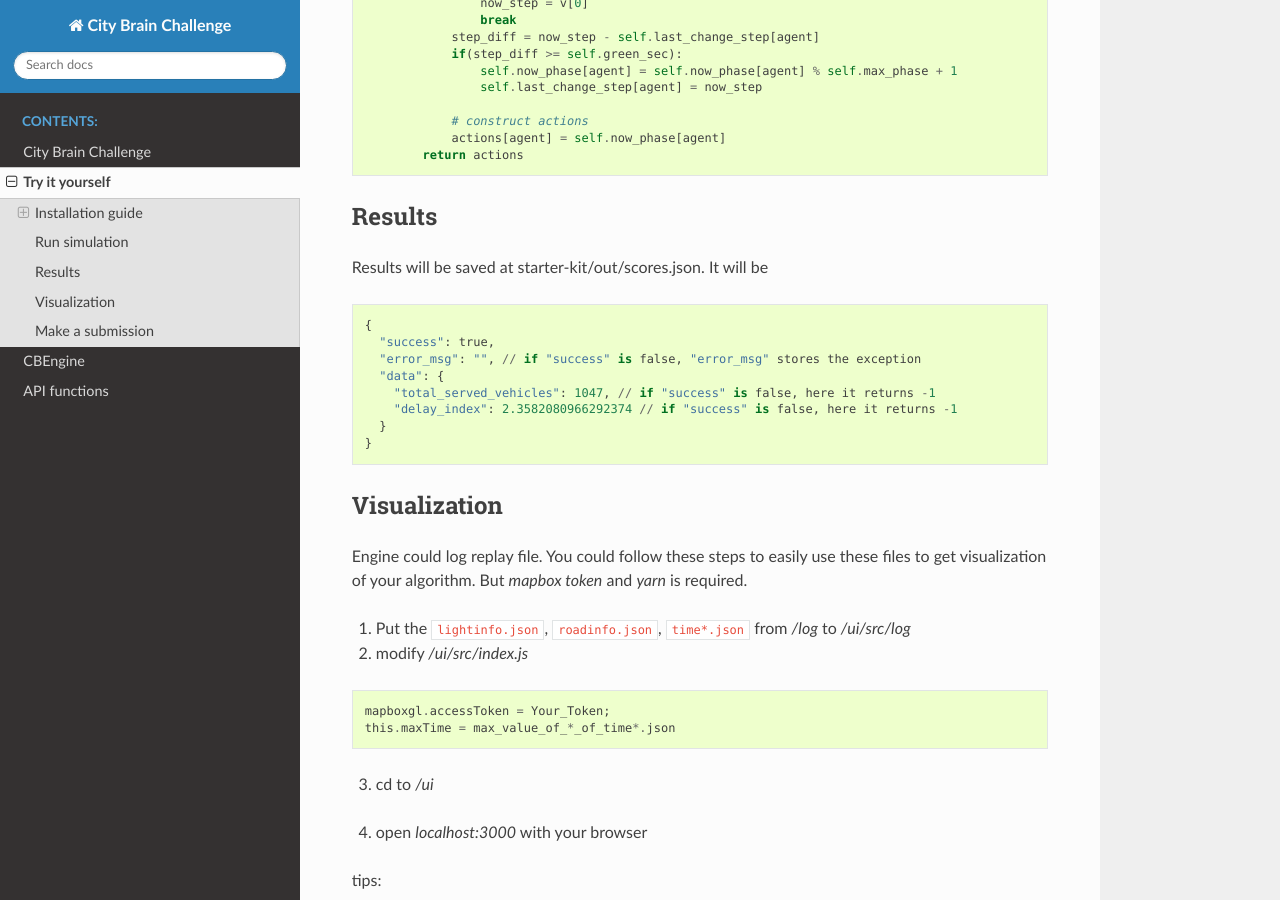
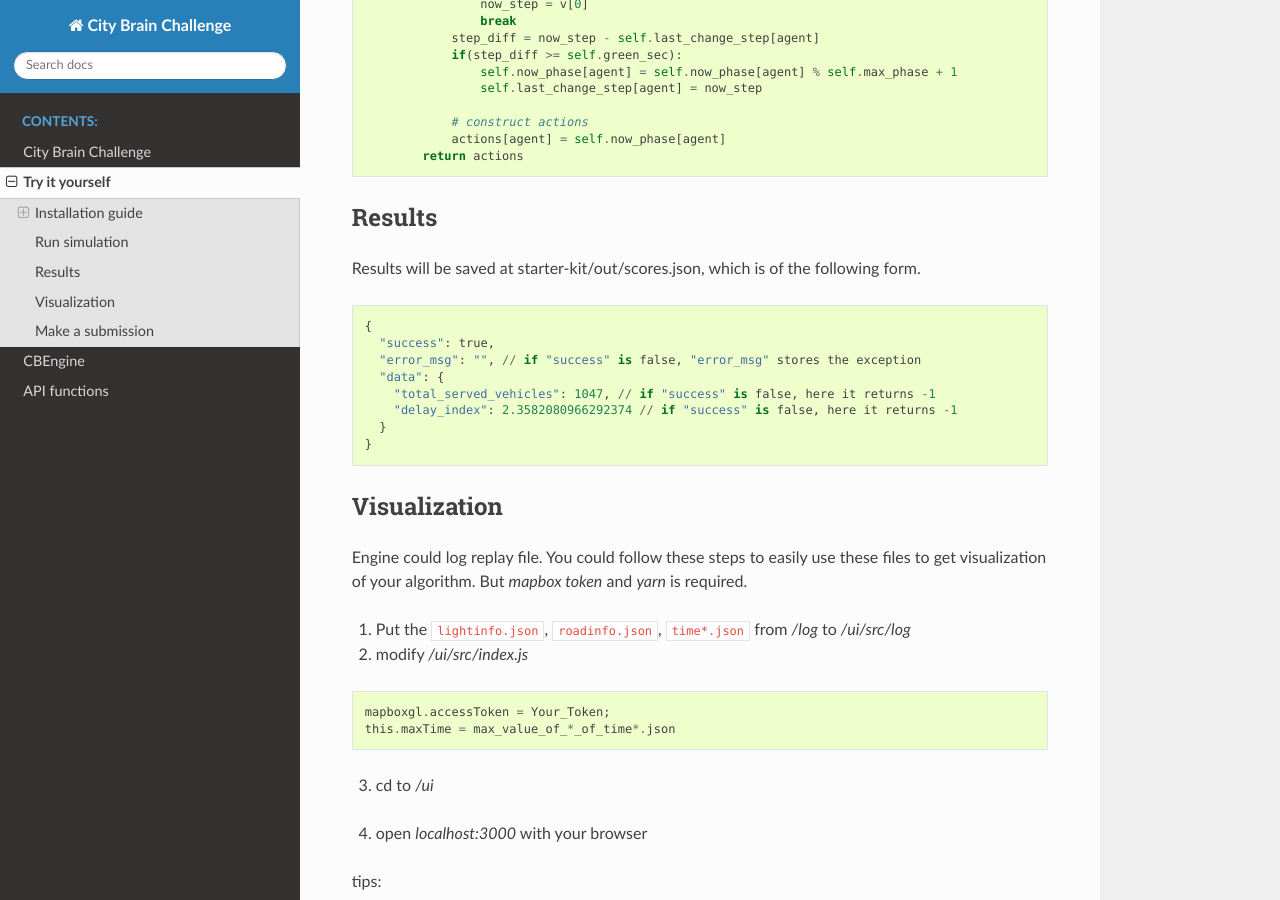
Before and after one commit to CityBrainChallenge/KDDCup2021-CityBrainChallenge, a Sphinx documentation site: the page built from docs/try-it-yourself.rst, in a window 1280 px wide and 900 px high, scrolled down 2453 px. Built offline with Sphinx 7.4.7 and the Read the Docs theme 2.0.0, drawn with Linux system fonts in a browser that asks for light colours.

Commit message:
Update try-it-yourself.rst

```diff
--- a/docs/try-it-yourself.rst
+++ b/docs/try-it-yourself.rst
@@ -36,7 +36,7 @@
 Run simulation
 ================
 
-To run this enviroment, you just need to run `demo.py` in starter-kit after installation, where the `actions` are simply fixed. In your implementation, you could use `act()` in `agent.py` to get the actions taken by the agent.
+To run this enviroment, you just need to run `demo.py` in starter-kit after installation, where the `actions` are simply fixed. In your implementation, you could use ``act()`` in ``agent.py`` to get the actions taken by the agent.
 
 .. code-block:: python
 
@@ -148,7 +148,7 @@
 Results
 ===============
 
-Results will be saved at starter-kit/out/scores.json. It will be
+Results will be saved at starter-kit/out/scores.json, which is of the following form.
 
 .. code-block::
 
```
